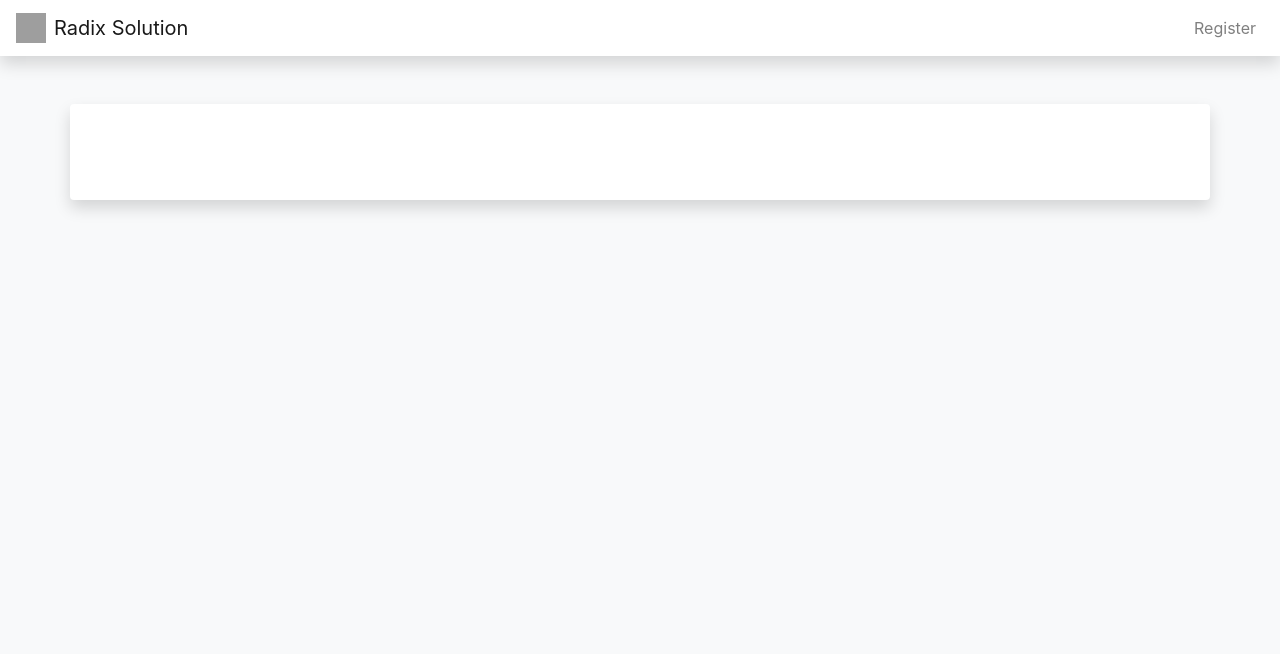
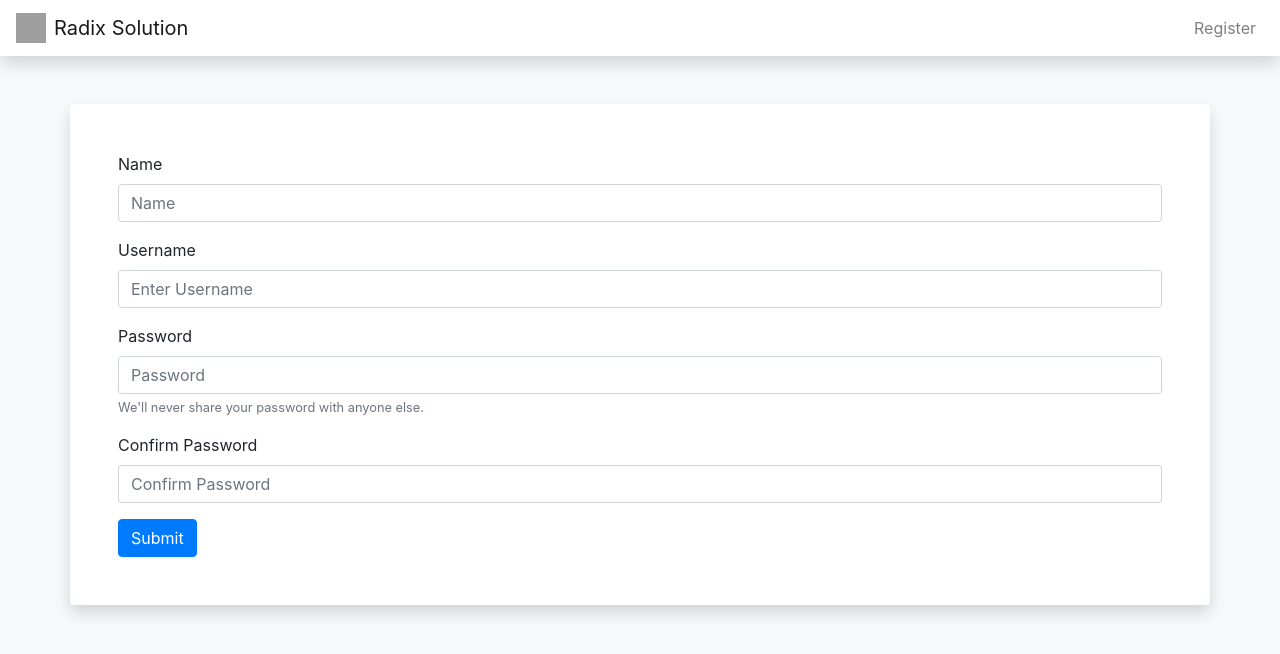
Before and after one commit to sagarsehwag/Radix-Solution, a React (Create React App) app in the folder client/: page /register in a window 1280 px wide. Shown: the top 654 px of the page. Built offline with nearby package versions, Linux system fonts and the light colour scheme; grey boxes are pictures that could not be loaded.

Commit message:
Register Component
Signed-off-by: Sagar Sehwag <isagarsehwag@gmail.com>

```diff
--- a/client/src/App.js
+++ b/client/src/App.js
@@ -5,6 +5,7 @@ import { Provider } from "react-redux";
 import Navbar from "./components/layout/Navbar";
 import Alert from "./components/layout/Alert";
 import Login from "./components/auth/Login";
+import Register from "./components/auth/Register";
 import store from "./store/store";
 
 import setAuthToken from "./utils/setAuthToken";
@@ -20,6 +21,7 @@ const App = () => {
 						<Alert />
 						<Switch>
 							<Route exact path="/" component={Login} />
+							<Route exact path="/register" component={Register} />
 						</Switch>
 					</section>
 				</Fragment>
--- /dev/null
+++ b/client/src/components/auth/Register.js
@@ -0,0 +1,102 @@
+import React, { useState, Fragment } from "react";
+import { connect } from "react-redux";
+import { Redirect } from "react-router-dom";
+
+import { login } from "../../actions/auth";
+
+const Login = ({ login, auth: { loading, isAuthenticated } }) => {
+	const [formData, setFormData] = useState({
+		name: "",
+		username: "",
+		password: "",
+		confirmPassword: ""
+	});
+
+	const { name, username, password, confirmPassword } = formData;
+	const onChange = (e) => {
+		setFormData({ ...formData, [e.target.name]: e.target.value });
+	};
+
+	const onSubmit = (e) => {
+		e.preventDefault();
+		login(formData);
+	};
+
+	return (
+		<Fragment>
+			{!loading && isAuthenticated ? (
+				<Fragment>
+					<Redirect to="/dashboard" />
+				</Fragment>
+			) : (
+				<form onSubmit={(e) => onSubmit(e)}>
+					<div className="form-group">
+						<label htmlFor="nameField">Name</label>
+						<input
+							name="name"
+							type="text"
+							className="form-control"
+							id="nameField"
+							placeholder="Name"
+							value={name}
+							onChange={(e) => onChange(e)}
+						/>
+					</div>
+					<div className="form-group">
+						<label htmlFor="usernameField">Username</label>
+						<input
+							name="username"
+							type="text"
+							className="form-control"
+							id="usernameField"
+							placeholder="Enter Username"
+							value={username}
+							onChange={(e) => onChange(e)}
+						/>
+					</div>
+					<div className="form-group">
+						<label htmlFor="password">Password</label>
+						<input
+							name="password"
+							type="password"
+							className="form-control"
+							id="password"
+							placeholder="Password"
+							value={password}
+							onChange={(e) => onChange(e)}
+						/>
+						<small className="form-text text-muted">
+							We'll never share your password with anyone else.
+						</small>
+					</div>
+					<div className="form-group">
+						<label htmlFor="confirmPassword">Confirm Password</label>
+						<input
+							name="confirmPassword"
+							type="password"
+							className="form-control"
+							id="confirmPassword"
+							placeholder="Confirm Password"
+							value={confirmPassword}
+							onChange={(e) => onChange(e)}
+						/>
+					</div>
+					<button type="submit" className="btn btn-primary">
+						Submit
+					</button>
+				</form>
+			)}
+		</Fragment>
+	);
+};
+
+const mapStateToProps = (state) => {
+	return {
+		auth: state.auth
+	};
+};
+
+export default connect(
+	mapStateToProps,
+	{ login }
+)(Login);
--- a/client/src/components/layout/Navbar.js
+++ b/client/src/components/layout/Navbar.js
@@ -20,7 +20,7 @@ const Navbar = ({ auth: { isAuthenticated, loading }, logout, history }) => {
 
 	const guestLinks = (
 		<Fragment>
-			<Link to="#" className="nav-item nav-link">
+			<Link to="/register" className="nav-item nav-link">
 				Register
 			</Link>
 		</Fragment>
@@ -28,7 +28,7 @@ const Navbar = ({ auth: { isAuthenticated, loading }, logout, history }) => {
 
 	return (
 		<nav className="navbar navbar-expand-lg navbar-light bg-white shadow mb-5">
-			<Link to="#" className="navbar-brand">
+			<Link to="/" className="navbar-brand">
 				<img
 					src="https://radixhealthcare.org/logo_radix-02-04.png"
 					width="30"
```
